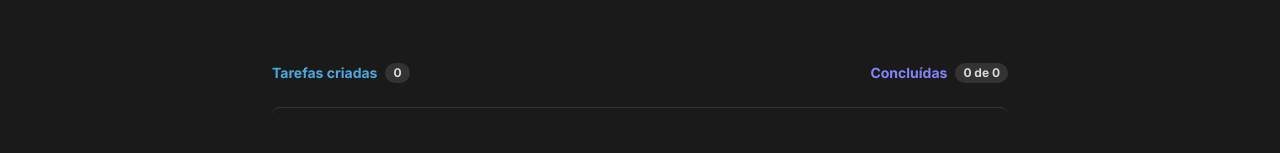
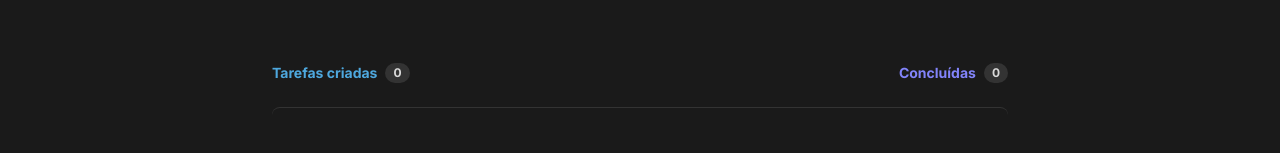
Before and after one commit to venturions/rocketseat-desafio-1, a React (Vite) app: page / in a window 1280 px wide. Shown: the part 224-377 px from the top of the page. Built offline with nearby package versions, Linux system fonts and the light colour scheme.

Commit message:
ajuste componente counter

```diff
--- a/src/Components/Counter.tsx
+++ b/src/Components/Counter.tsx
@@ -9,7 +9,7 @@ interface CounterProps {
 export function Counter({ count, counterType, maxCount }: CounterProps) {
   return (
     <div className={styles.counter}>
-      {counterType === "created" ? (
+      {counterType === "created" || maxCount === 0 ? (
         <p>{count}</p>
       ) : (
         <p>
```
